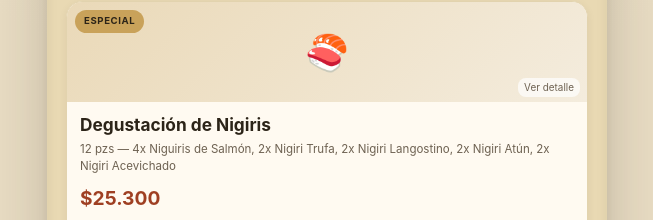
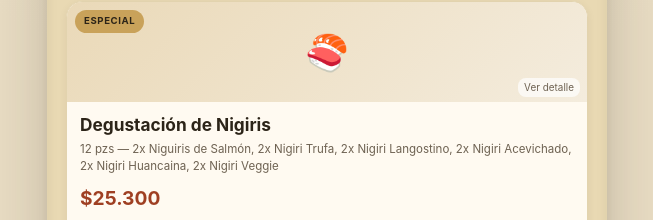
Before and after one commit to tomwanda/tomwanda.github.io, a plain HTML site: page index.html in a window 1280 px wide. Shown: the part 1364-1584 px from the top of the page, without its empty margins (313-966 px from the left). Drawn offline with Linux system fonts and the light colour scheme.

Commit message:
Degustación de Nigiris: sacar Nigiri Atún (en pausa), sumar Nigiri Veggie y Nigiri Huancaina

```diff
--- a/index.html
+++ b/index.html
@@ -805,6 +805,8 @@
     "Nigiri Langostino": "Langostino desvenado sobre un bocado de arroz.",
     "Nigiri Atún": "Atún rojo, salsa nikkei y caviar sobre un bocado de arroz.",
     "Nigiri Acevichado": "Salmón, salsa acevichada y togarashi (especias japonesas) sobre un bocado de arroz.",
+    "Nigiri Veggie": "Palta, un toque de queso crema, frutilla y mango en brunoise sobre un bocado de arroz.",
+    "Nigiri Huancaina": "Salsa huancaína, chalaquita y cilantro fresco sobre un bocado de arroz.",
     "Tartar Roll": "Langostino desvenado, queso crema, tartar de salmón, alga nori y arroz.",
     "Gueishas": "Salmón, queso crema y palta (sin arroz ni alga)."
   };
@@ -817,7 +819,7 @@
     { nombre: "Tomwanda Premium Mini", precio: "$27.200",
       rolls: [{n:"New York Phila", q:4}, {n:"Miraflores", q:4}, {n:"Tamago Roll", q:2}, {n:"Niguiris de Salmón", q:2}] },
     { nombre: "Degustación de Nigiris", precio: "$25.300", span: true,
-      rolls: [{n:"Niguiris de Salmón", q:4}, {n:"Nigiri Trufa", q:2}, {n:"Nigiri Langostino", q:2}, {n:"Nigiri Atún", q:2}, {n:"Nigiri Acevichado", q:2}] },
+      rolls: [{n:"Niguiris de Salmón", q:2}, {n:"Nigiri Trufa", q:2}, {n:"Nigiri Langostino", q:2}, {n:"Nigiri Acevichado", q:2}, {n:"Nigiri Huancaina", q:2}, {n:"Nigiri Veggie", q:2}] },
     { nombre: "Tomwanda Clásico", precio: "$28.100",
       rolls: [{n:"New York Phila", q:4}, {n:"California", q:8}, {n:"Lime Roll", q:4}, {n:"Mex Roll", q:8}] },
     { nombre: "Tomwanda Premium", precio: "$39.000",
```
